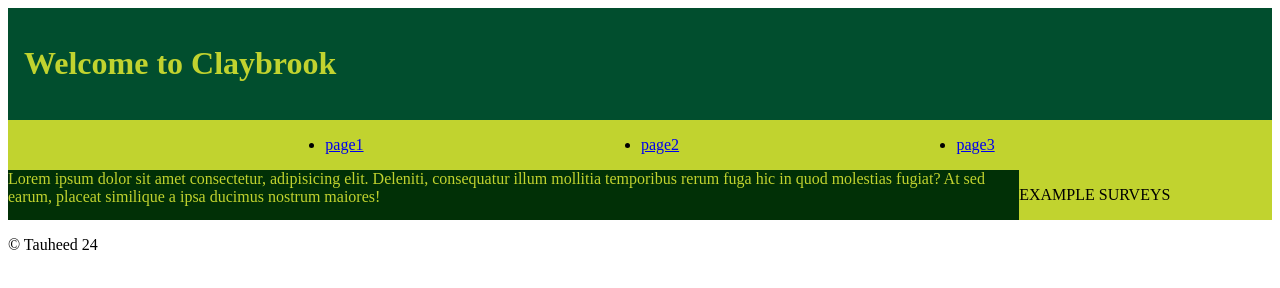
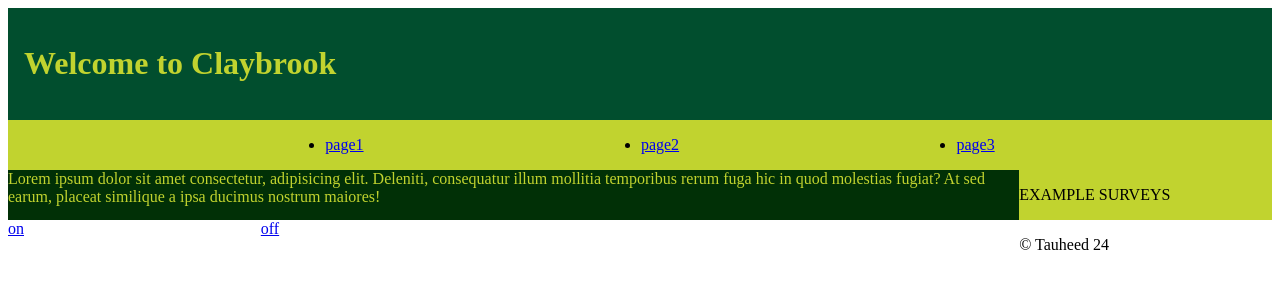
Before and after one commit to Tauheed784/Web-Development, a plain HTML site: page example grid ADD TO AS1!/Week-3-Adding-specific-detail-filling-in-place-holders-adding-imgs-and-vids/index.html in a window 1280 px wide. Drawn offline with Linux system fonts and the light colour scheme.

Commit message:
added toggle on and off button, will be used to activate and deactivate nav dropdown

```diff
--- a/example grid ADD TO AS1!/Week-3-Adding-specific-detail-filling-in-place-holders-adding-imgs-and-vids/index.html
+++ b/example grid ADD TO AS1!/Week-3-Adding-specific-detail-filling-in-place-holders-adding-imgs-and-vids/index.html
@@ -8,7 +8,10 @@
     <link rel="stylesheet" href="mobile.css" media="screen and (max-width: 800px)">
     <link rel="stylesheet" href="desktop.css" media="screen and (min-width: 800px)">
 </head>
-<body>
+<body id="clicked">
+    <a href="#clicked" class="on">on</a>
+    <a href="#" class="off">off</a>
+
 
 <header>
     <a href="" class="displaynav"></a>
--- a/example grid ADD TO AS1!/Week-3-Adding-specific-detail-filling-in-place-holders-adding-imgs-and-vids/mobile.css
+++ b/example grid ADD TO AS1!/Week-3-Adding-specific-detail-filling-in-place-holders-adding-imgs-and-vids/mobile.css
@@ -22,3 +22,19 @@ nav {
     width: 50%;
     height: 100vh;
 }
+
+#clicked .on {
+    display: block;
+}
+
+#clicked .off {
+    display: none;
+}
+
+#clicked:target .on {
+    display: none;
+}
+
+#clicked:target .off {
+    display: block;
+}
```
